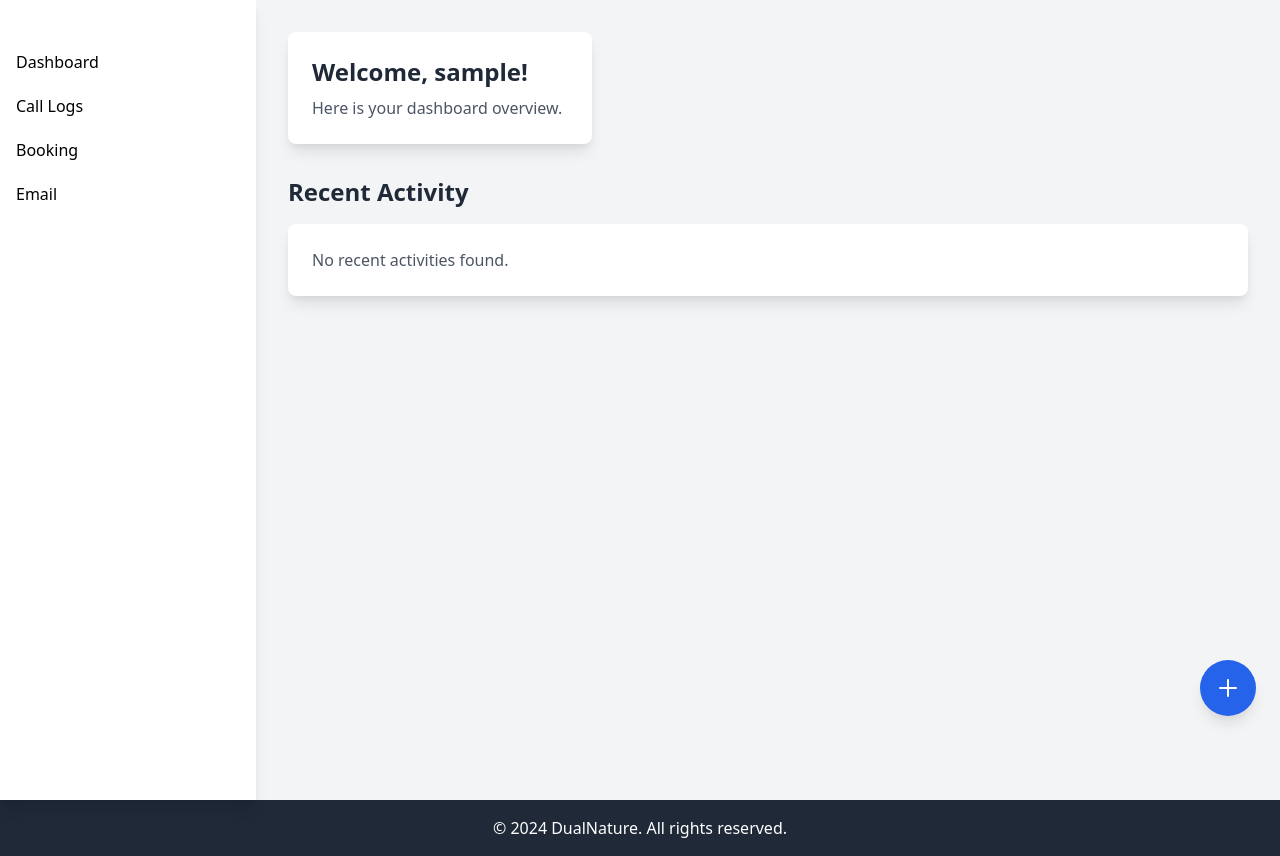
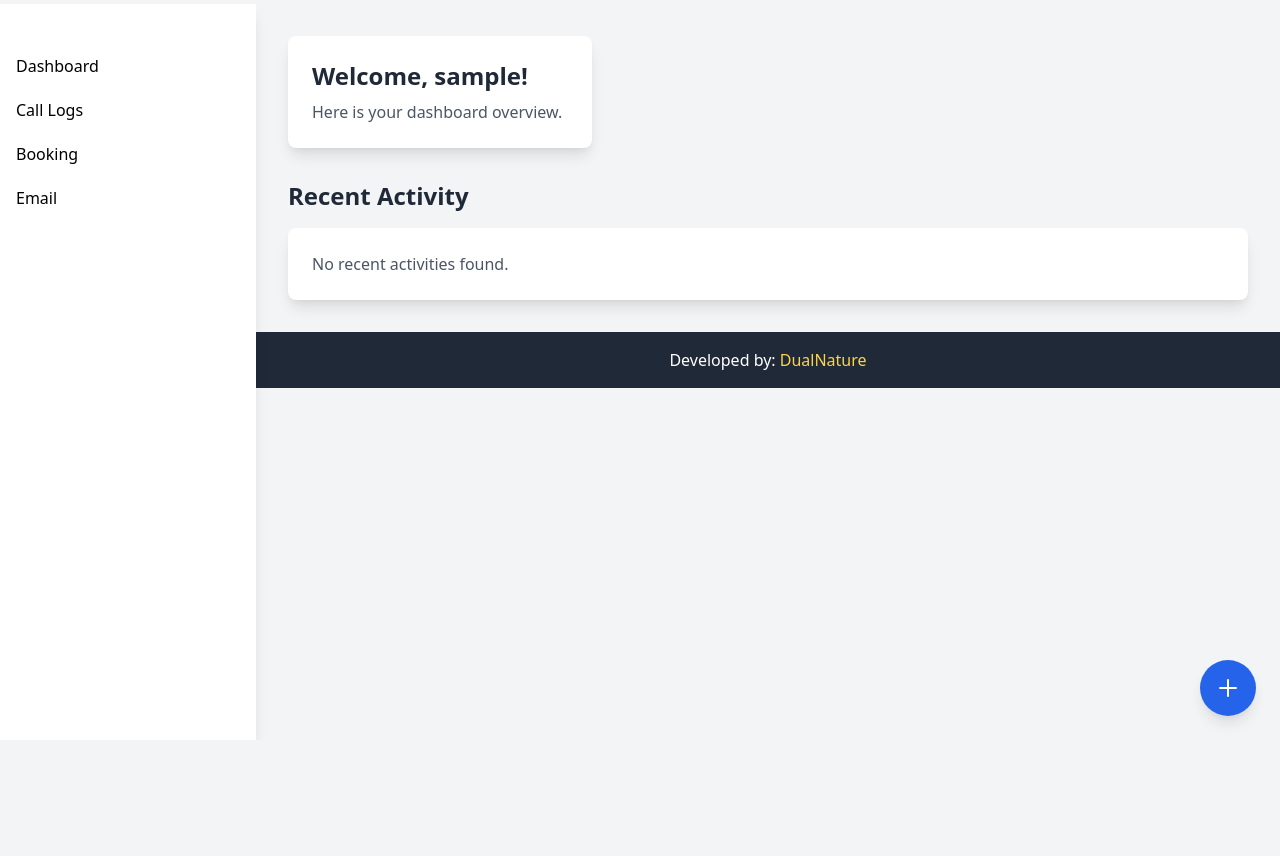
Before and after one commit to abbyswag/lookmyflight, a Django app: page /dashboard/ in a window 1280 px wide. Shown: the part 60-916 px from the top of the page. After the commit the page ends 782 px from the top, so only its background shows below. Run offline with Django 4.2, Linux system fonts and the light colour scheme; the visitor is signed in with stand-in values (Sample User, id 1); some libraries are stand-ins or nearby versions.

Commit message:
check it

```diff
--- a/flightdesk/templates/base.html
+++ b/flightdesk/templates/base.html
@@ -33,7 +33,7 @@
 <body class="bg-gray-100 font-sans leading-normal tracking-normal">
 
     <!-- Header -->
-    <header class="bg-blue-600 p-4">
+    <header class="fixed bg-blue-600 p-4 w-full">
         <div class="container mx-auto flex justify-between items-center">
             <div class="flex items-center">
                 <!-- Menu Toggle -->
@@ -67,7 +67,7 @@
     <div class="flex">
 
         <!-- Right Sidebar (Navigation) -->
-        <aside class="bg-white w-64 h-screen shadow-lg">
+        <aside class="fixed top-16 bg-white w-64 h-screen shadow-lg">
             <nav class="mt-10">
                 <a href="{% url 'dashboard' %}" class="block py-2.5 px-4 rounded transition duration-200 hover:bg-gray-200 hover:text-blue-600">
                     Dashboard
@@ -90,7 +90,7 @@
         </aside>
 
         <!-- Main Content -->
-        <main class="flex-1 p-8">
+        <main class="flex-1 p-8 ml-64 mt-16">
             {% block content %}
             <!-- Page-specific content will go here -->
             {% endblock %}
@@ -269,9 +269,9 @@
     </div>
 
     <!-- Footer -->
-    <footer class="bg-gray-800 p-4">
+    <footer class="bg-gray-800 p-4 ml-64">
         <div class="container mx-auto text-center text-white">
-            <p>&copy; 2024 DualNature. All rights reserved.</p>
+            <p>Developed by: <a class="text-yellow-300" href="https://dualnature.xyz/">DualNature</a></p>
         </div>
     </footer>
 
--- a/flightdesk/templates/crm/dashboard.html
+++ b/flightdesk/templates/crm/dashboard.html
@@ -46,7 +46,7 @@
 
         <div class="flex flex-col">
             <!-- Table -->
-            <div id="tableContainer" class="lg:w-2/3 overflow-x-auto">
+            <div id="tableContainer" class="lg:w-full overflow-x-auto">
                 <!-- Table content will be dynamically updated here -->
             </div>
 
--- a/flightdesk/views.py
+++ b/flightdesk/views.py
@@ -345,9 +345,9 @@ def billing_information_delete(request, pk):
 @login_required
 def booking_list(request):
     if is_agent(request.user):
-        bookings = Booking.objects.filter(added_by=request.user)
+        bookings = Booking.objects.filter(added_by=request.user).order_by('-created_at')
     else:
-        bookings = Booking.objects.all()
+        bookings = Booking.objects.all().order_by('-created_at')
     return render(request, 'crm/booking_list.html', {'bookings': bookings, 'is_supervisor': is_supervisor(request.user)})
 
 @login_required
@@ -448,9 +448,9 @@ def booking_delete(request, pk):
 # Email Model Routes
 @login_required
 def email_list(request):
-    emails = Email.objects.all()
+    emails = Email.objects.all().order_by('-id')
     if request.user.groups.filter(name='agent').exists():
-        emails = Email.objects.filter(booking__added_by=request.user)
+        emails = Email.objects.filter(booking__added_by=request.user).order_by('-id')
     return render(request, 'crm/email_list.html', {'emails': emails})
 
 @login_required
```
